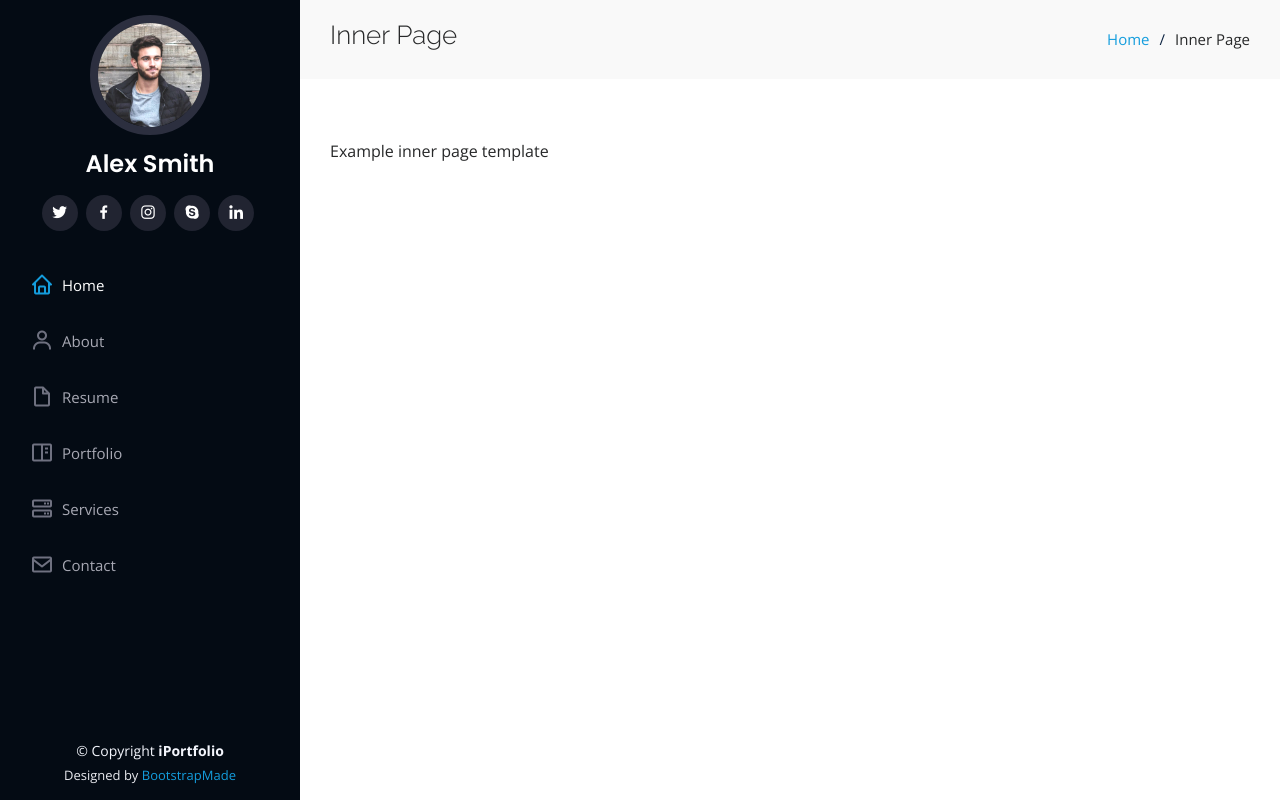
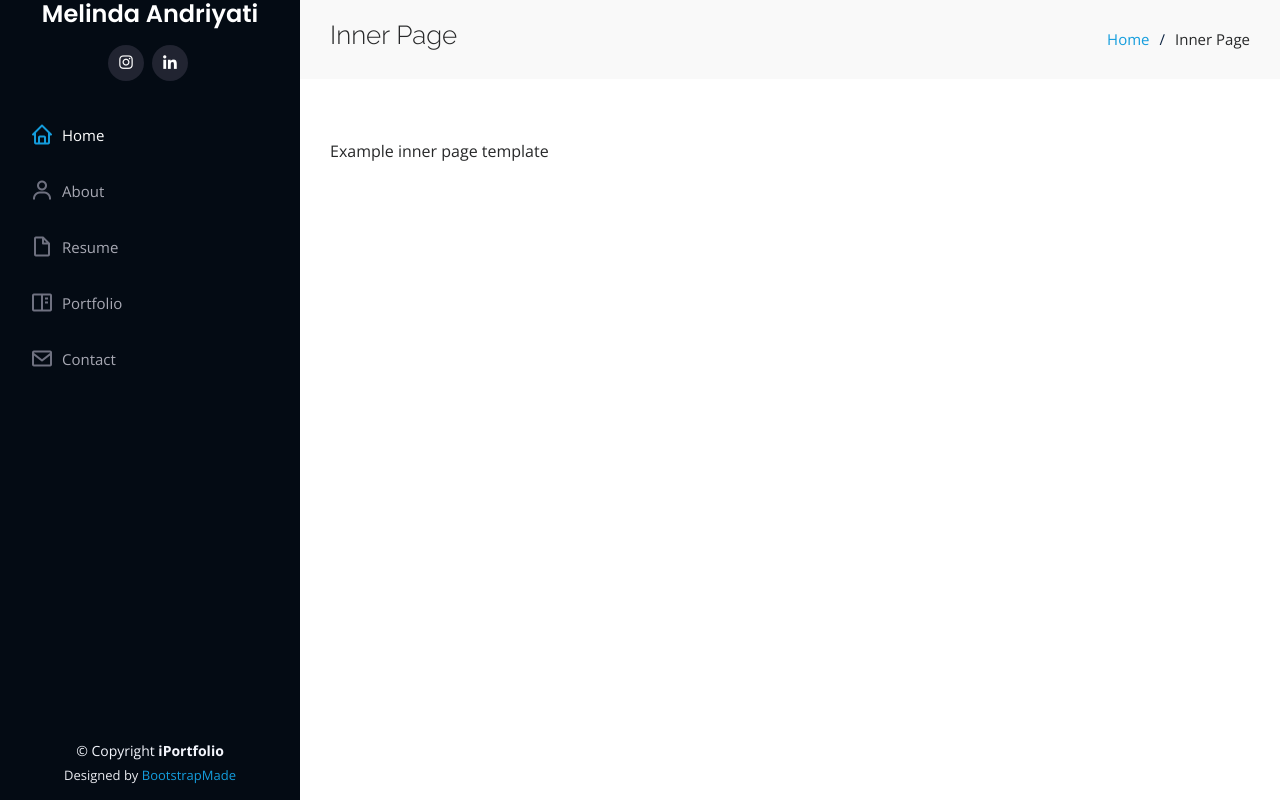
Before and after one commit to melindandriyati/melinda-portfolio, a PHP site: page /inner-page.html in a window 1280 px wide. Run offline with PHP 8.4, Linux system fonts and the light colour scheme.

Commit message:
updated content

```diff
--- a/index.php
+++ b/index.php
@@ -47,7 +47,7 @@
 
       <div class="profile">
         <img src="assets/img/profile-img.jpg" alt="" class="img-fluid rounded-circle">
-        <h1 class="text-light"><a href="index.html">Alex Smith</a></h1>
+        <h1 class="text-light"><a href="index.html">Melinda Andriyati</a></h1>
         <div class="social-links mt-3 text-center">
           <!-- <a href="#" class="twitter"><i class="bx bxl-twitter"></i></a>
           <a href="#" class="facebook"><i class="bx bxl-facebook"></i></a> -->
@@ -63,7 +63,7 @@
           <li><a href="#about" class="nav-link scrollto"><i class="bx bx-user"></i> <span>About</span></a></li>
           <li><a href="#resume" class="nav-link scrollto"><i class="bx bx-file-blank"></i> <span>Resume</span></a></li>
           <li><a href="#portfolio" class="nav-link scrollto"><i class="bx bx-book-content"></i> <span>Portfolio</span></a></li>
-          <li><a href="#services" class="nav-link scrollto"><i class="bx bx-server"></i> <span>Services</span></a></li>
+          <!-- <li><a href="#services" class="nav-link scrollto"><i class="bx bx-server"></i> <span>Services</span></a></li> -->
           <li><a href="#contact" class="nav-link scrollto"><i class="bx bx-envelope"></i> <span>Contact</span></a></li>
         </ul>
       </nav><!-- .nav-menu -->
@@ -354,7 +354,7 @@
       <div class="container">
 
         <div class="section-title">
-          <h2>Projects</h2>
+          <h2>Portfolio</h2>
           <p>Projects has been done were all deployed on private network. These are the list of apps has been built. You can see the details by clicking the pictures.</p>
         </div>
 
--- a/inner-page.html
+++ b/inner-page.html
@@ -46,13 +46,13 @@
     <div class="d-flex flex-column">
 
       <div class="profile">
-        <img src="assets/img/profile-img.jpg" alt="" class="img-fluid rounded-circle">
-        <h1 class="text-light"><a href="index.html">Alex Smith</a></h1>
+        <!-- <img src="assets/img/profile-img.jpg" alt="" class="img-fluid rounded-circle"> -->
+        <h1 class="text-light"><a href="index.html">Melinda Andriyati</a></h1>
         <div class="social-links mt-3 text-center">
-          <a href="#" class="twitter"><i class="bx bxl-twitter"></i></a>
-          <a href="#" class="facebook"><i class="bx bxl-facebook"></i></a>
+          <!-- <a href="#" class="twitter"><i class="bx bxl-twitter"></i></a>
+          <a href="#" class="facebook"><i class="bx bxl-facebook"></i></a> -->
           <a href="#" class="instagram"><i class="bx bxl-instagram"></i></a>
-          <a href="#" class="google-plus"><i class="bx bxl-skype"></i></a>
+          <!-- <a href="#" class="google-plus"><i class="bx bxl-skype"></i></a> -->
           <a href="#" class="linkedin"><i class="bx bxl-linkedin"></i></a>
         </div>
       </div>
@@ -63,7 +63,7 @@
           <li><a href="#about" class="nav-link scrollto"><i class="bx bx-user"></i> <span>About</span></a></li>
           <li><a href="#resume" class="nav-link scrollto"><i class="bx bx-file-blank"></i> <span>Resume</span></a></li>
           <li><a href="#portfolio" class="nav-link scrollto"><i class="bx bx-book-content"></i> <span>Portfolio</span></a></li>
-          <li><a href="#services" class="nav-link scrollto"><i class="bx bx-server"></i> <span>Services</span></a></li>
+          <!-- <li><a href="#services" class="nav-link scrollto"><i class="bx bx-server"></i> <span>Services</span></a></li> -->
           <li><a href="#contact" class="nav-link scrollto"><i class="bx bx-envelope"></i> <span>Contact</span></a></li>
         </ul>
       </nav><!-- .nav-menu -->
```
Also changed, not shown: forms/contact.php (+4 -4 lines).
